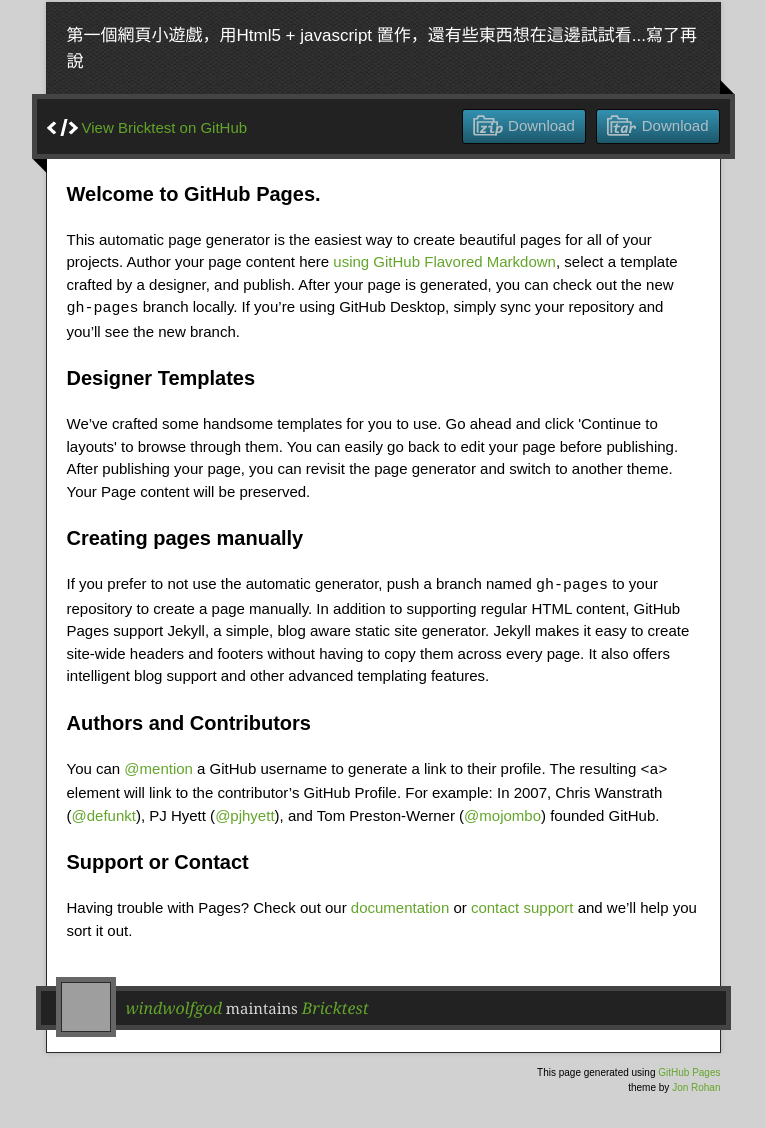
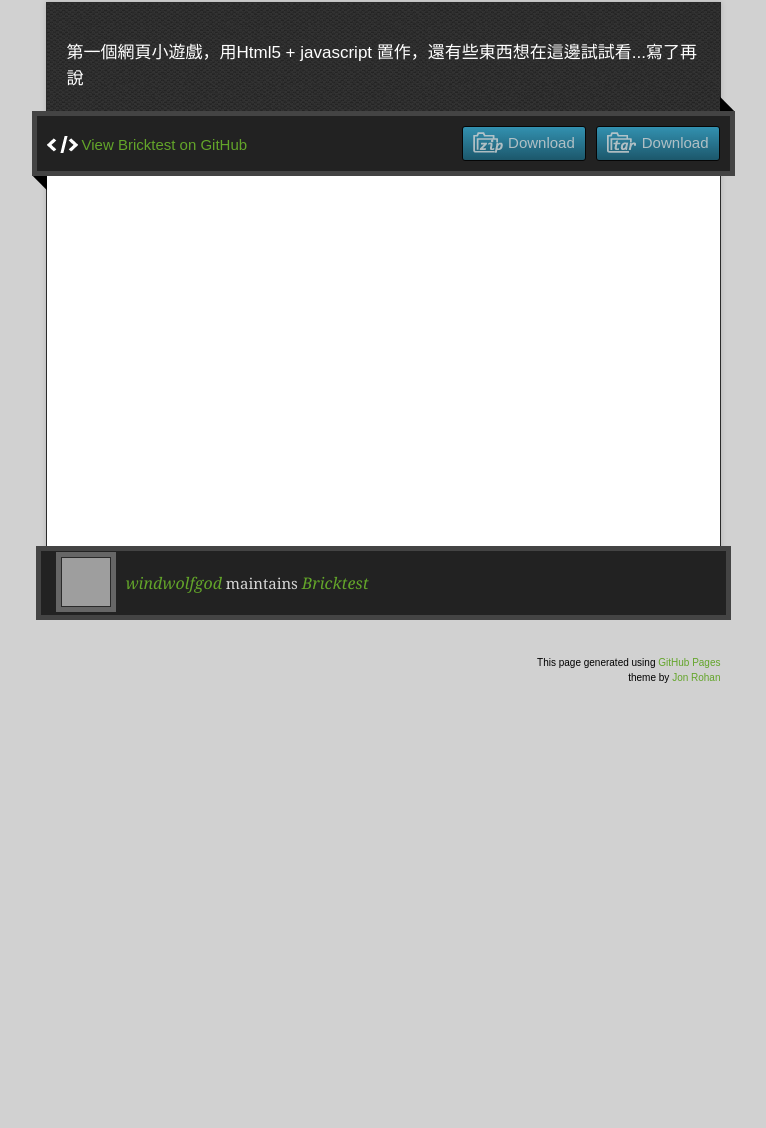
Before and after one commit to windwolfgod/BrickTest, a plain HTML site: page index.html in a window 1280 px wide. Shown: the part 128-1256 px from the top of the page, without its empty margins (257-1023 px from the left). After the commit the page ends 903 px from the top, so only its background shows below. Drawn offline with nearby package versions, Linux system fonts and the light colour scheme; grey boxes are pictures that could not be loaded.

Commit message:
網頁初始改版
Try Again

```diff
--- a/index.html
+++ b/index.html
@@ -15,7 +15,7 @@
   <meta name="description" content="第一個網頁小遊戲，用Html5 + javascript 置作，還有些東西想在這邊試試看...寫了再說">
   <meta name="viewport" content="width=device-width,initial-scale=1">
 
-  <link href="./css/BrickTest.css" rel="stylesheet">
+  <!-- <link href="./css/BrickTest.css" rel="stylesheet"> -->
 </head>
 
 <body>
@@ -36,30 +36,10 @@
         <span class="blc"></span><span class="trc"></span>
         </div>
         <article class="markdown-body">
-          <h3>
-<a id="welcome-to-github-pages" class="anchor" href="#welcome-to-github-pages" aria-hidden="true"><span aria-hidden="true" class="octicon octicon-link"></span></a>Welcome to GitHub Pages.</h3>
 
-<p>This automatic page generator is the easiest way to create beautiful pages for all of your projects. Author your page content here <a href="https://guides.github.com/features/mastering-markdown/">using GitHub Flavored Markdown</a>, select a template crafted by a designer, and publish. After your page is generated, you can check out the new <code>gh-pages</code> branch locally. If you’re using GitHub Desktop, simply sync your repository and you’ll see the new branch.</p>
+          <canvas id="brickConvas" width="480" height="320"></canvas>
+          <script src="./javascript/BrickTest.js"></script>
 
-<h3>
-<a id="designer-templates" class="anchor" href="#designer-templates" aria-hidden="true"><span aria-hidden="true" class="octicon octicon-link"></span></a>Designer Templates</h3>
-
-<p>We’ve crafted some handsome templates for you to use. Go ahead and click 'Continue to layouts' to browse through them. You can easily go back to edit your page before publishing. After publishing your page, you can revisit the page generator and switch to another theme. Your Page content will be preserved.</p>
-
-<h3>
-<a id="creating-pages-manually" class="anchor" href="#creating-pages-manually" aria-hidden="true"><span aria-hidden="true" class="octicon octicon-link"></span></a>Creating pages manually</h3>
-
-<p>If you prefer to not use the automatic generator, push a branch named <code>gh-pages</code> to your repository to create a page manually. In addition to supporting regular HTML content, GitHub Pages support Jekyll, a simple, blog aware static site generator. Jekyll makes it easy to create site-wide headers and footers without having to copy them across every page. It also offers intelligent blog support and other advanced templating features.</p>
-
-<h3>
-<a id="authors-and-contributors" class="anchor" href="#authors-and-contributors" aria-hidden="true"><span aria-hidden="true" class="octicon octicon-link"></span></a>Authors and Contributors</h3>
-
-<p>You can <a href="https://help.github.com/articles/basic-writing-and-formatting-syntax/#mentioning-users-and-teams" class="user-mention">@mention</a> a GitHub username to generate a link to their profile. The resulting <code>&lt;a&gt;</code> element will link to the contributor’s GitHub Profile. For example: In 2007, Chris Wanstrath (<a href="https://github.com/defunkt" class="user-mention">@defunkt</a>), PJ Hyett (<a href="https://github.com/pjhyett" class="user-mention">@pjhyett</a>), and Tom Preston-Werner (<a href="https://github.com/mojombo" class="user-mention">@mojombo</a>) founded GitHub.</p>
-
-<h3>
-<a id="support-or-contact" class="anchor" href="#support-or-contact" aria-hidden="true"><span aria-hidden="true" class="octicon octicon-link"></span></a>Support or Contact</h3>
-
-<p>Having trouble with Pages? Check out our <a href="https://help.github.com/pages">documentation</a> or <a href="https://github.com/contact">contact support</a> and we’ll help you sort it out.</p>
         </article>
       </div>
     </div>
```
